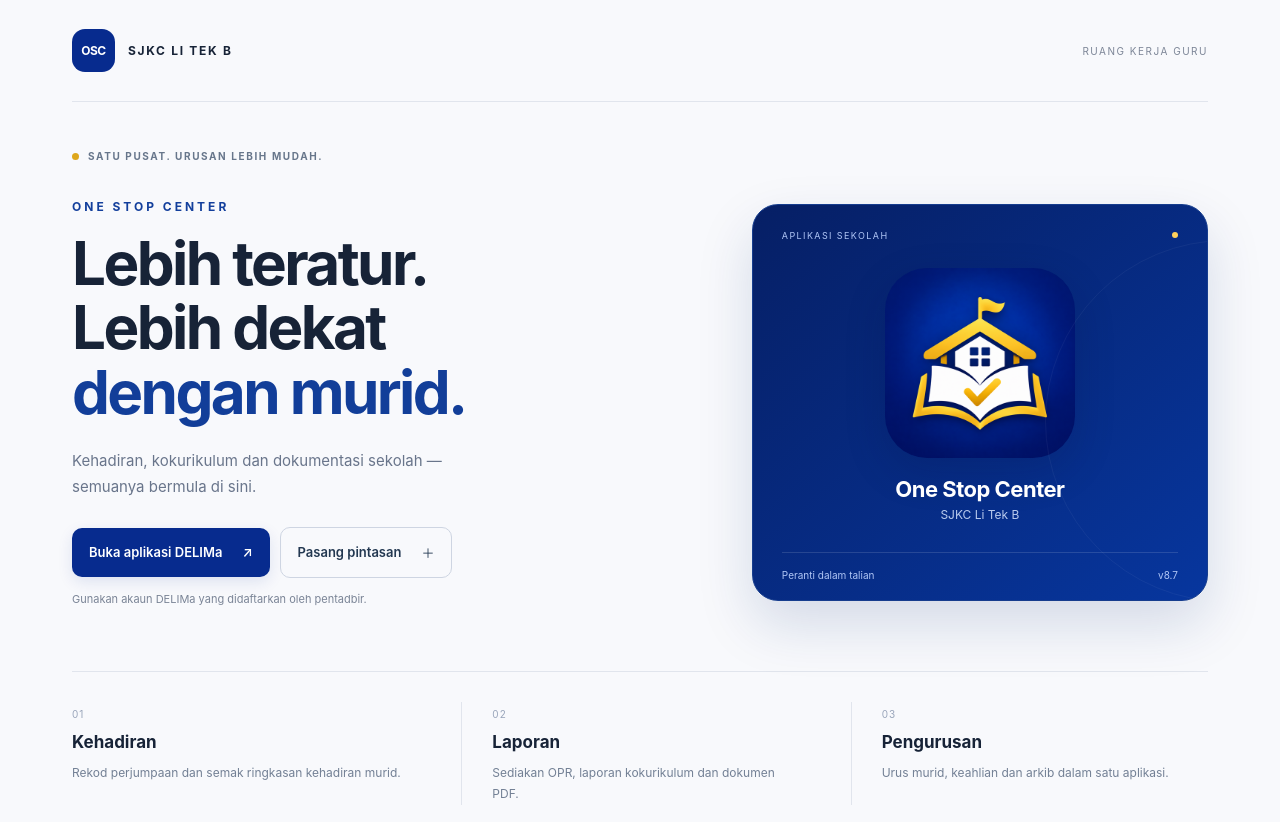
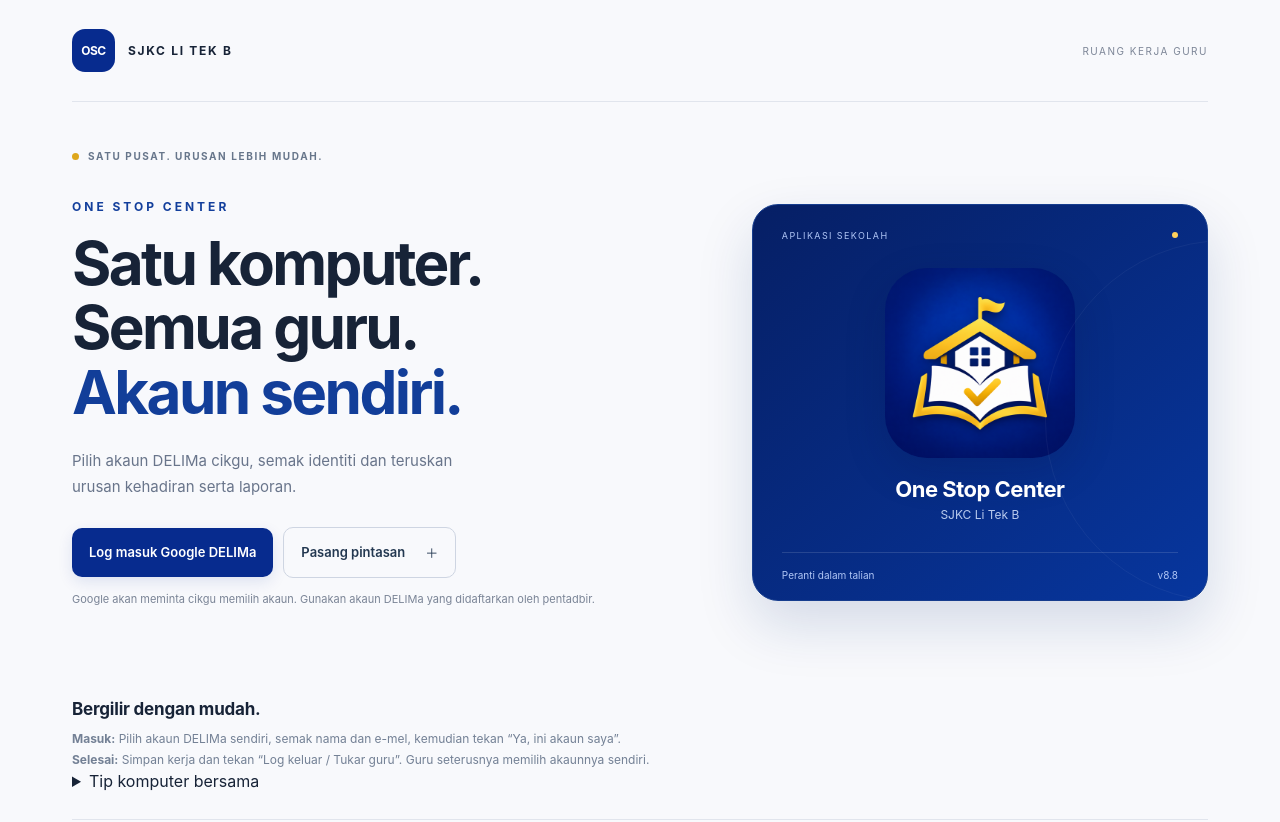
Before and after one commit to g-31009424-sudo/OneStopCenterLTB-App, a plain HTML site: page index.html in a window 1280 px wide. Shown: the top 822 px of the page. Drawn offline with Linux system fonts and the light colour scheme.

Commit message:
Open DELIMa account chooser for teachers sharing one computer

```diff
--- a/app.js
+++ b/app.js
@@ -29,7 +29,9 @@ byId('openApp').addEventListener('click',event=>{
 try{
   const url=new URL(window.OSC_CONFIG.webAppUrl);
   if(url.protocol!=='https:'||url.hostname!=='script.google.com'||!url.pathname.endsWith('/exec'))throw Error('Pautan aplikasi tidak sah.');
-  byId('openApp').href=url.href;
+  const chooser=new URL('https://accounts.google.com/AccountChooser');
+  chooser.searchParams.set('continue',url.href);
+  byId('openApp').href=chooser.href;
 }catch(e){byId('openApp').removeAttribute('href');announce('Pautan aplikasi belum dikonfigurasi. Hubungi pentadbir.');}
 window.addEventListener('online',updateConnection);window.addEventListener('offline',updateConnection);updateConnection();
 if(window.matchMedia('(display-mode: standalone)').matches||navigator.standalone){byId('installApp').textContent='Panduan pintasan';}
--- a/index.html
+++ b/index.html
@@ -25,18 +25,19 @@
       <section class="hero" aria-labelledby="title">
         <div class="intro">
           <span class="kicker">ONE STOP CENTER</span>
-          <h1 id="title">Lebih teratur.<br>Lebih dekat<br><span>dengan murid.</span></h1>
-          <p class="lead">Kehadiran, kokurikulum dan dokumentasi sekolah — semuanya bermula di sini.</p>
-          <div class="actions"><a class="primary" id="openApp" target="_blank" rel="noopener">Buka aplikasi DELIMa <span aria-hidden="true">↗</span></a><button id="installApp" class="secondary" type="button">Pasang pintasan <span aria-hidden="true">＋</span></button></div>
-          <p class="account-note">Gunakan akaun DELIMa yang didaftarkan oleh pentadbir.</p>
+          <h1 id="title">Satu komputer.<br>Semua guru.<br><span>Akaun sendiri.</span></h1>
+          <p class="lead">Pilih akaun DELIMa cikgu, semak identiti dan teruskan urusan kehadiran serta laporan.</p>
+          <div class="actions"><a class="primary" id="openApp" target="_blank" rel="noopener">Log masuk Google DELIMa</a><button id="installApp" class="secondary" type="button">Pasang pintasan <span aria-hidden="true">＋</span></button></div>
+          <p class="account-note">Google akan meminta cikgu memilih akaun. Gunakan akaun DELIMa yang didaftarkan oleh pentadbir.</p>
         </div>
         <aside class="app-card" aria-label="Ikon dan nama aplikasi">
           <div class="card-top"><span>APLIKASI SEKOLAH</span><span class="mini-dot"></span></div>
           <img src="icons/icon-512.png" width="216" height="216" alt="Ikon One Stop Center: sekolah, buku dan tanda semak">
           <h2>One Stop Center</h2><p>SJKC Li Tek B</p>
-          <div class="card-bottom"><span id="connection">Menyemak sambungan</span><span>v8.7</span></div>
+          <div class="card-bottom"><span id="connection">Menyemak sambungan</span><span>v8.8</span></div>
         </aside>
       </section>
+      <section class="install-note" aria-label="Panduan komputer bersama"><div><h2>Bergilir dengan mudah.</h2><p><strong>Masuk:</strong> Pilih akaun DELIMa sendiri, semak nama dan e-mel, kemudian tekan “Ya, ini akaun saya”.<br><strong>Selesai:</strong> Simpan kerja dan tekan “Log keluar / Tukar guru”. Guru seterusnya memilih akaunnya sendiri.</p><details><summary>Tip komputer bersama</summary><p>Gunakan Chrome Tetamu dan tutup semua tetingkap Tetamu apabila selesai. Log keluar aplikasi menamatkan sesi One Stop Center; ia tidak mengeluarkan akaun Google daripada pelayar biasa.</p></details></div></section>
       <section class="modules" aria-label="Modul dalam aplikasi">
         <article><span class="module-number">01</span><h2>Kehadiran</h2><p>Rekod perjumpaan dan semak ringkasan kehadiran murid.</p></article>
         <article><span class="module-number">02</span><h2>Laporan</h2><p>Sediakan OPR, laporan kokurikulum dan dokumen PDF.</p></article>
--- a/sw.js
+++ b/sw.js
@@ -1,5 +1,5 @@
 'use strict';
-const CACHE='osc-launcher-v8.7.1';
+const CACHE='osc-launcher-v8.8.0';
 const ASSETS=['./','./index.html','./style.css','./config.js','./app.js','./manifest.webmanifest','./icons/icon-32.png','./icons/icon-180.png','./icons/icon-192.png','./icons/icon-512.png','./icons/favicon.ico'];
 const ALLOWED=new Set(ASSETS.map(path=>new URL(path,self.registration.scope).href));
 self.addEventListener('install',event=>event.waitUntil(caches.open(CACHE).then(cache=>cache.addAll(ASSETS))));
```
